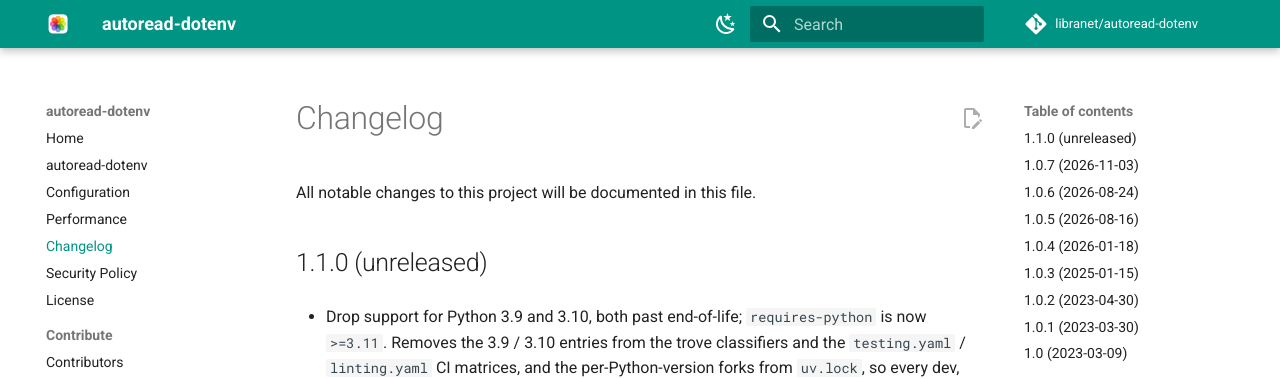
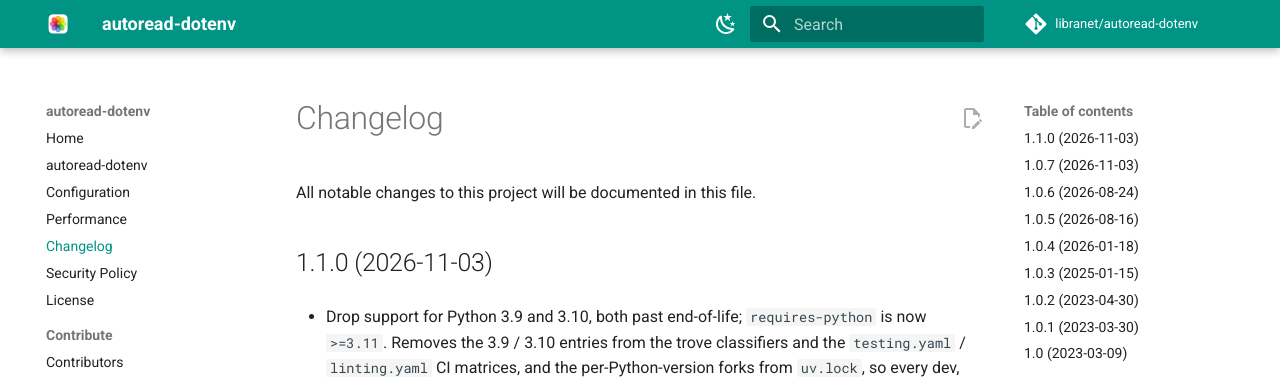
Before and after one commit to libranet/autoread-dotenv, an MkDocs documentation site: the page built from docs/changes.md, in a window 1280 px wide and 900 px high. Shown: the top 379 px of the window. Built offline with MkDocs 1.6.1 and Material for MkDocs 9.7.7, drawn with Linux system fonts in a browser that asks for light colours; comment, search, counter and statistics services are not loaded.

Commit message:
release: prepare 1.1.0 (#155)
## Summary

- Set version to `1.1.0` in `pyproject.toml` / `uv.lock` (from
`1.1.0.dev1`, via `just bump-stable-version`).
- Date the `1.1.0` section in `docs/changes.md` (2026-11-03).

Highlights of 1.1.0 (see `docs/changes.md`): drops Python 3.9 / 3.10
(`requires-python >=3.11`), requires
`python-dotenv>=1.2.2`, all locked dependencies on patched releases, `uv
audit` pre-commit hook re-enabled.

## After merge

Run `just release` from `main` to tag `1.1.0`, create the GitHub Release
(triggers the PyPI publish) and bump `main`
to the next dev-version.

https://claude.ai/code/session_01X16aaBoLMtCEuDzPG4AXgi

```diff
--- a/docs/changes.md
+++ b/docs/changes.md
@@ -2,7 +2,7 @@
 
 All notable changes to this project will be documented in this file.
 
-## 1.1.0 (unreleased)
+## 1.1.0 (2026-11-03)
 
 - Drop support for Python 3.9 and 3.10, both past end-of-life; `requires-python` is now `>=3.11`.
   Removes the 3.9 / 3.10 entries from the trove classifiers and the `testing.yaml` /
--- a/pyproject.toml
+++ b/pyproject.toml
@@ -20,7 +20,7 @@ build-backend = "uv_build"
 
 [project]
 name = "autoread-dotenv"
-version = "1.1.0.dev1"
+version = "1.1.0"
 description = "Automatically load your .env when Python starts."
 readme = "docs/readme.md"
 authors = [{ name = "Wouter Vanden Hove", email = "wouter@libranet.eu" }]
```
Also changed, not shown: 1 other file.
